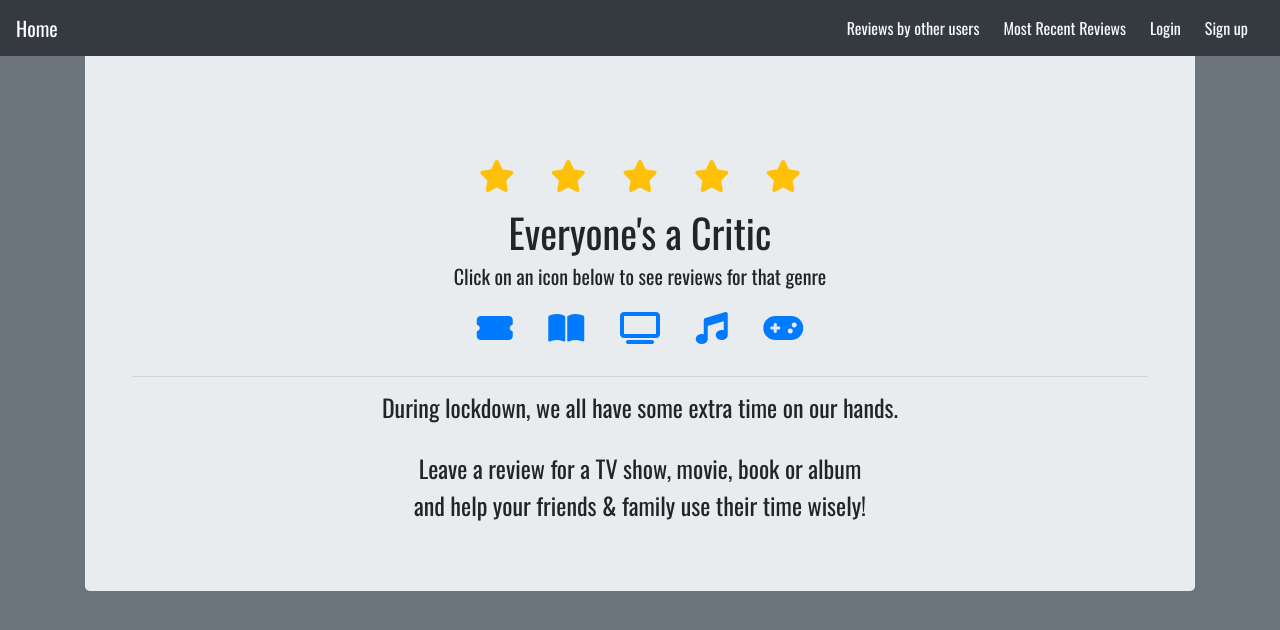
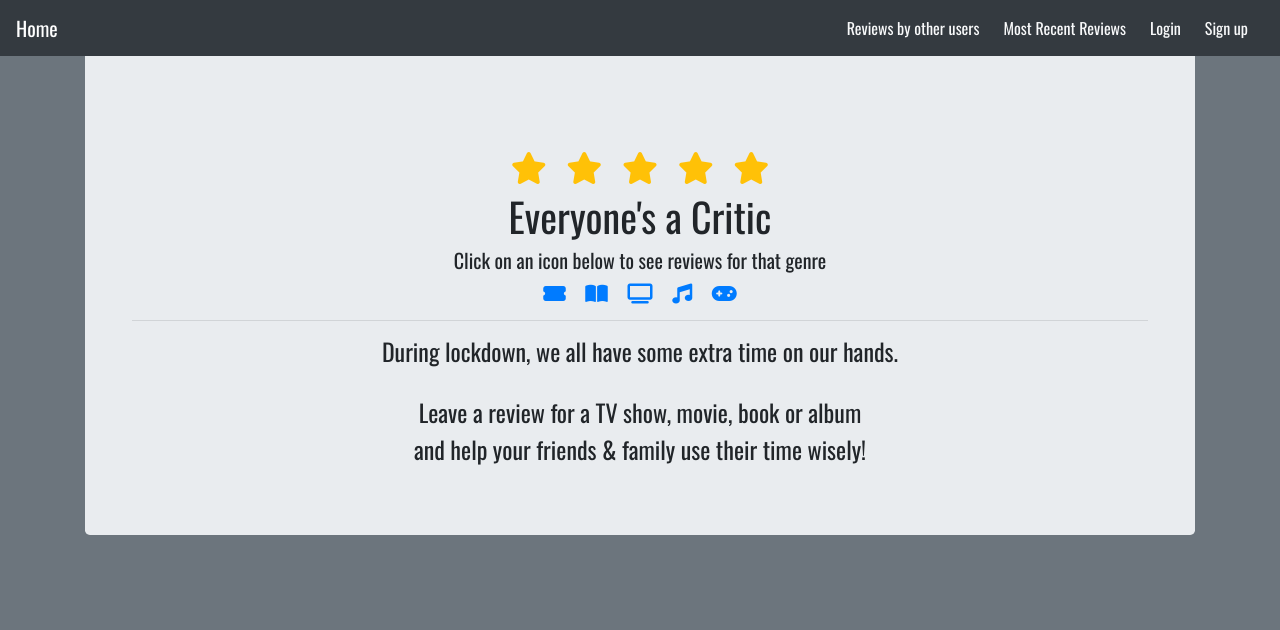
Before and after one commit to Ciro1690/Blogly, a Flask app: page / in a window 1280 px wide. Shown: the top 630 px of the page. Run offline with Flask 2, Linux system fonts and the light colour scheme; some libraries are stand-ins or nearby versions.

Commit message:
added bootstrap scripts

```diff
--- a/templates/base.html
+++ b/templates/base.html
@@ -35,27 +35,26 @@
         <div class="alert alert-{{category}}">{{ msg }}</div>
         {% endfor %}
         <div class="text-center">
-            <i class="fas fa-star fa-2x text-warning m-3"></i>
-            <i class="fas fa-star fa-2x text-warning m-3"></i>
-            <i class="fas fa-star fa-2x text-warning m-3"></i>
-            <i class="fas fa-star fa-2x text-warning m-3"></i>
-            <i class="fas fa-star fa-2x text-warning m-3"></i>
+            <i class="fas fa-star fa-2x text-warning m-2"></i>
+            <i class="fas fa-star fa-2x text-warning m-2"></i>
+            <i class="fas fa-star fa-2x text-warning m-2"></i>
+            <i class="fas fa-star fa-2x text-warning m-2"></i>
+            <i class="fas fa-star fa-2x text-warning m-2"></i>
             <h1>Everyone's a Critic</h1>
            <h5>Click on an icon below to see reviews for that genre</h5>
-            <a href="/tags/1"><i class="fas fa-ticket-alt fa-2x m-3"></i></a>
-            <a href="/tags/2"><i class="fas fa-book-open fa-2x m-3"></i></a>
-            <a href="/tags/3"><i class="fas fa-tv fa-2x m-3"></i></a>
-            <a href="/tags/4"><i class="fas fa-music fa-2x m-3"></i></a>
-            <a href="/tags/5"><i class="fa fa-gamepad fa-2x m-3" aria-hidden="true"></i>
-</a>
+            <a href="/tags/1"><i class="fas fa-ticket-alt fa-lg m-2"></i></a>
+            <a href="/tags/2"><i class="fas fa-book-open fa-lg m-2"></i></a>
+            <a href="/tags/3"><i class="fas fa-tv fa-lg m-2"></i></a>
+            <a href="/tags/4"><i class="fas fa-music fa-lg m-2"></i></a>
+            <a href="/tags/5"><i class="fa fa-gamepad fa-lg m-2" aria-hidden="true"></i></a>
             <hr>
         </div>
     {% block content %}
     {% endblock %}
     </div>
-    <script src="http://code.jquery.com/jquery-3.5.1.min.js" integrity="sha256-9/aliU8dGd2tb6OSsuzixeV4y/faTqgFtohetphbbj0="
-        crossorigin="anonymous"></script>
-    <script src="https://unpkg.com/axios/dist/axios.min.js"></script>
+    <script src="https://ajax.googleapis.com/ajax/libs/jquery/3.2.1/jquery.min.js"></script>
+    <script src="https://cdnjs.cloudflare.com/ajax/libs/popper.js/1.12.6/umd/popper.min.js"></script>
+    <script src="https://maxcdn.bootstrapcdn.com/bootstrap/4.0.0/js/bootstrap.min.js"></script>
     <script src="/static/app.js"></script>
 </body>
 </html>
```
